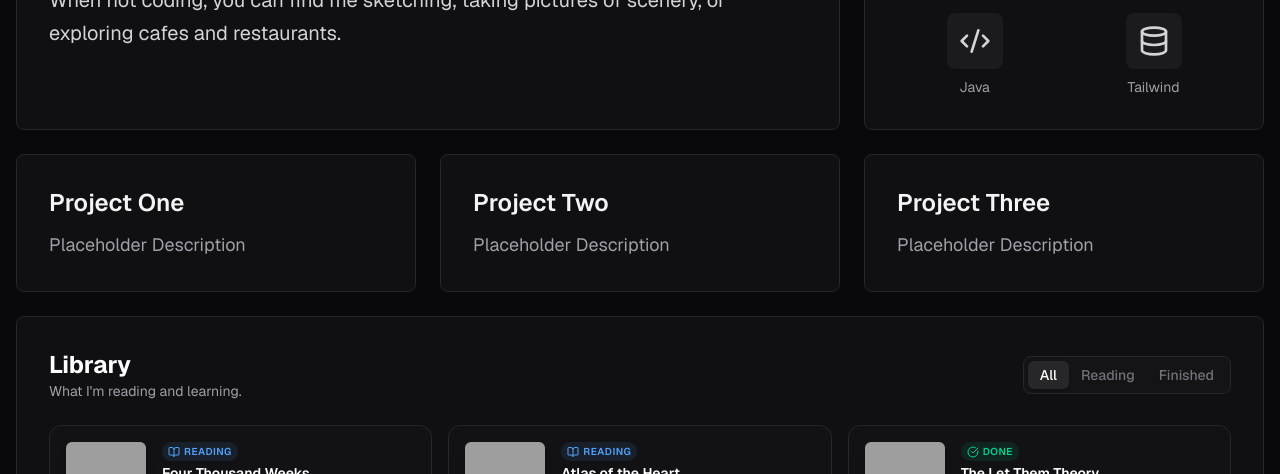
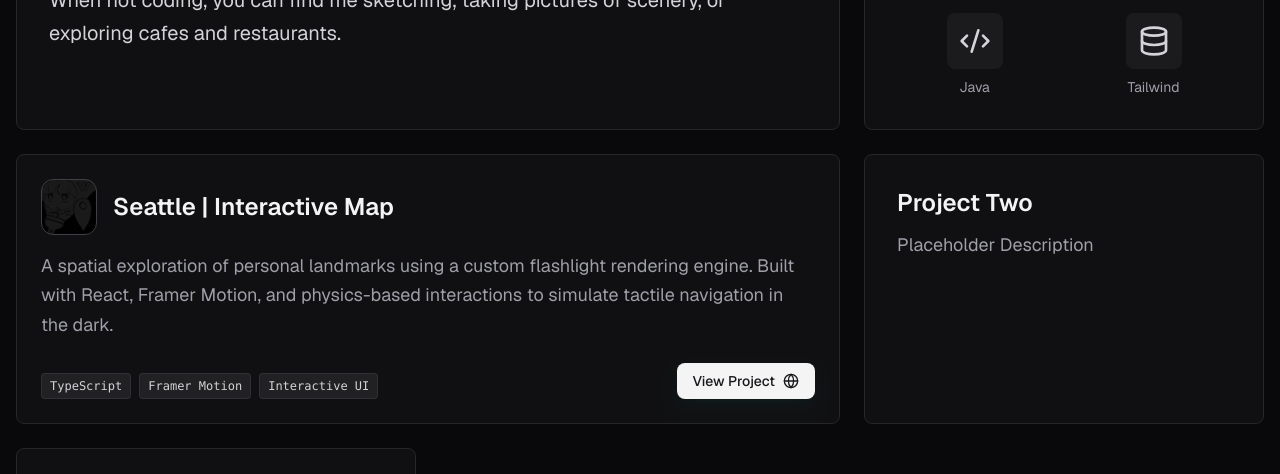
Before and after one commit to KaungCS/portfolio, a Next.js app: page / in a window 1280 px wide. Shown: the part 728-1202 px from the top of the page. Built offline with nearby package versions, Linux system fonts and the light colour scheme; grey boxes are pictures that could not be loaded.

Commit message:
Linked my first project into the portfolio page.

```diff
--- a/src/app/page.tsx
+++ b/src/app/page.tsx
@@ -1,6 +1,6 @@
 "use client";
 
-import { Github, Linkedin, Mail, Code2, Database, Globe } from "lucide-react";
+import { Github, Linkedin, Mail, Code2, Database, Globe, Map } from "lucide-react";
 import { useEffect, useRef, useState } from "react";
 import type { MouseEvent } from "react";
 import Image from "next/image";
@@ -310,9 +310,60 @@ export default function Home() {
             </div>
           </div>
 
-          <div id="projects" className="col-span-1 rounded-lg border border-zinc-800 bg-zinc-900/50 p-6 transition-all duration-300 hover:border-zinc-700 hover:shadow-[0_0_20px_rgba(255,255,255,0.1)] md:p-8">
-            <h3 className="mb-3 text-xl font-semibold md:text-2xl">Project One</h3>
-            <p className="text-zinc-400 md:text-lg">Placeholder Description</p>
+          {/* 1. SEATTLE MAP (Featured Project) */}
+          <div
+            id="projects"
+            className="group relative col-span-1 md:col-span-2 rounded-lg border border-zinc-800 bg-zinc-900/50 p-6 transition-all duration-300 hover:border-zinc-600 hover:shadow-[0_0_30px_rgba(16,185,129,0.05)] overflow-hidden flex flex-col justify-between"
+          >
+            {/* Hover Effect: Subtle Flashlight Glow (Kept for visuals) */}
+            <div className="absolute inset-0 bg-[radial-gradient(circle_at_center,_var(--tw-gradient-stops))] from-emerald-900/20 via-transparent to-transparent opacity-0 transition-opacity duration-500 group-hover:opacity-100 pointer-events-none" />
+
+            <div className="relative z-10">
+              <div className="flex items-center gap-4 mb-4">
+                {/* CUSTOM FAVICON CONTAINER */}
+                <div className="relative flex h-14 w-14 shrink-0 items-center justify-center rounded-xl border border-zinc-700 bg-black shadow-inner overflow-hidden">
+                  <Image
+                    src="/map-icon.png"
+                    alt="Map Icon"
+                    width={100}
+                    height={100}
+                    className="object-contain md:opacity-10 group-hover:opacity-100 transition-opacity duration-300"
+                  />
+                </div>
+
+                <h3 className="text-xl font-semibold md:text-2xl text-zinc-100 group-hover:text-white transition-colors">
+                  Seattle | Interactive Map
+                </h3>
+              </div>
+
+              <p className="text-zinc-400 md:text-lg leading-relaxed mb-6">
+                A spatial exploration of personal landmarks using a custom flashlight rendering engine.
+                Built with React, Framer Motion, and physics-based interactions to simulate tactile navigation in the dark.
+              </p>
+            </div>
+
+            {/* BOTTOM ROW: Tags + Button */}
+            <div className="relative z-10 flex flex-col sm:flex-row sm:items-end justify-between gap-4 mt-auto">
+
+              {/* Tech Tags */}
+              <div className="flex flex-wrap gap-2">
+                <span className="text-xs font-mono bg-zinc-800/80 border border-zinc-700/50 px-2 py-1 rounded text-zinc-300">TypeScript</span>
+                <span className="text-xs font-mono bg-zinc-800/80 border border-zinc-700/50 px-2 py-1 rounded text-zinc-300">Framer Motion</span>
+                <span className="text-xs font-mono bg-zinc-800/80 border border-zinc-700/50 px-2 py-1 rounded text-zinc-300">Interactive UI</span>
+              </div>
+
+              {/* NEW: Dedicated Action Button */}
+              <button
+                onClick={(e) => {
+                  e.stopPropagation(); // Prevents bubbling if you ever add click logic to the parent later
+                  startOutro("https://kaungs-seattle-map.vercel.app/", "UW Map");
+                }}
+                className="flex items-center gap-2 px-4 py-2 bg-zinc-100 text-zinc-900 rounded-lg font-medium text-sm transition-transform hover:bg-white hover:scale-105 active:scale-95 shadow-lg shadow-emerald-900/10 group/btn"
+              >
+                View Project
+                <Globe className="h-4 w-4 transition-transform group-hover/btn:rotate-12" />
+              </button>
+            </div>
           </div>
 
           <div className="col-span-1 rounded-lg border border-zinc-800 bg-zinc-900/50 p-6 transition-all duration-300 hover:border-zinc-700 hover:shadow-[0_0_20px_rgba(255,255,255,0.1)] md:p-8">
```
Also changed, not shown: public/map-icon.png (added).
